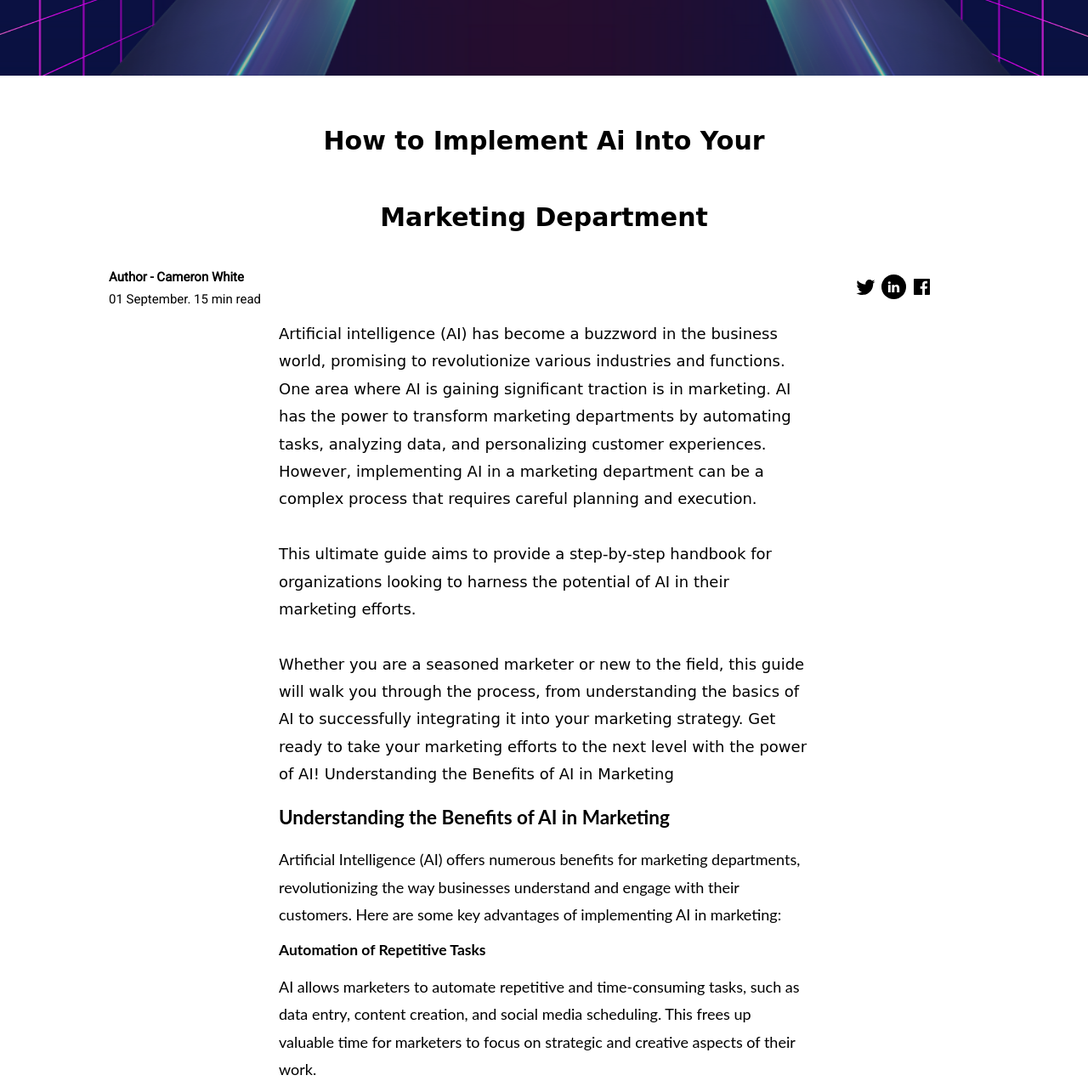
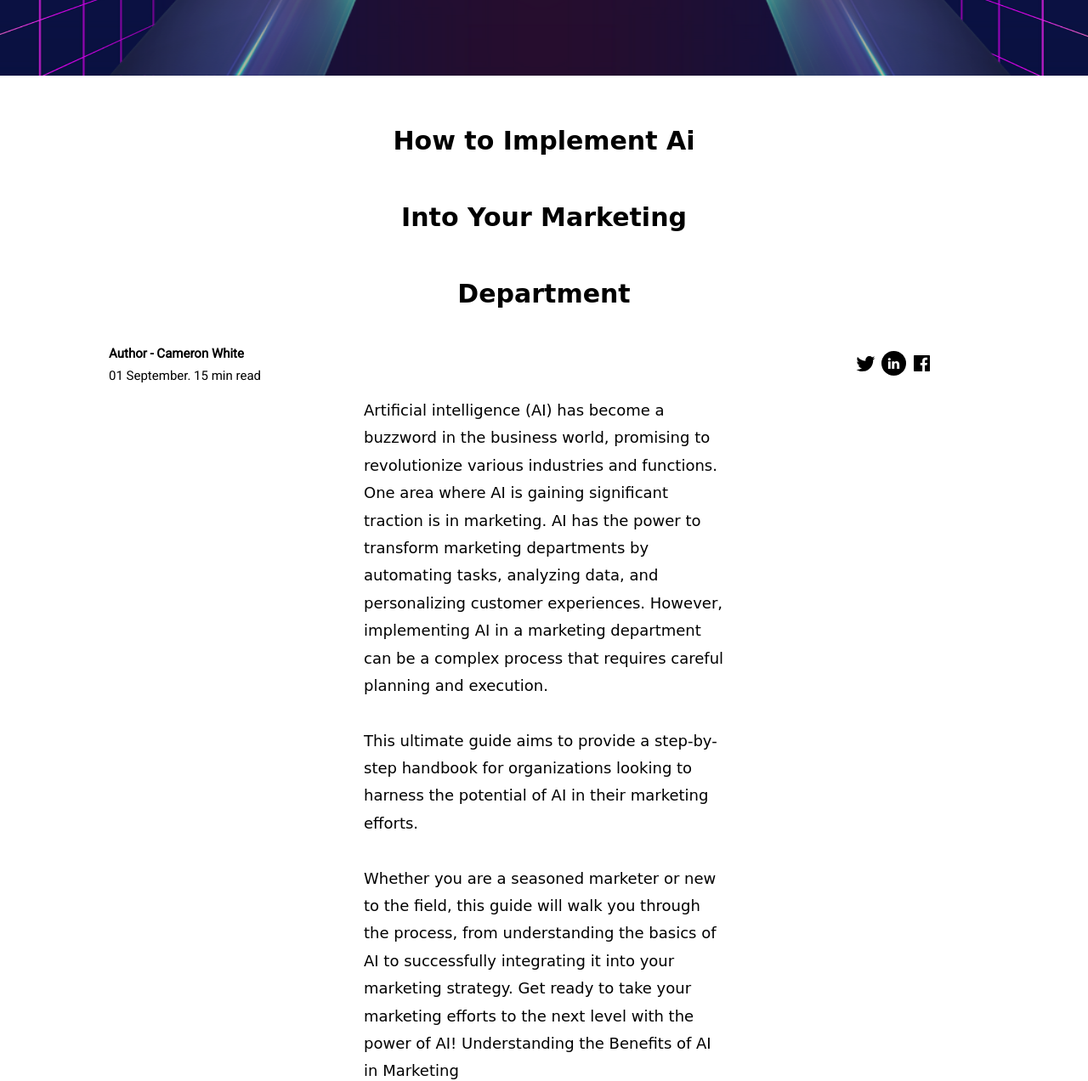
Before and after one commit to Camdubz/blog-personal-project, a plain HTML site: page blogpost1.html in a window 1280 px wide. Shown: the part 640-1912 px from the top of the page at 85% size. Drawn offline with Linux system fonts and the light colour scheme; a script that the page names is missing; a web font is replaced by a local one.

Commit message:
Adjust blog post margin

```diff
--- a/css/blogpost.css
+++ b/css/blogpost.css
@@ -12,26 +12,26 @@
 .blog-post-content h1{
     text-align: center;
     line-height: 3;
-    margin-left: 200px;
-    margin-right: 200px;
+    margin-left: 300px;
+    margin-right: 300px;
 }
 .blog-post-content h2{
 
     line-height: 3;
-    margin-left: 200px;
-    margin-right: 200px;
+    margin-left: 300px;
+    margin-right: 300px;
 }
 .blog-post-content h3{
 
     line-height: 3;
-    margin-left: 200px;
-    margin-right: 200px;
+    margin-left: 300px;
+    margin-right: 300px;
 }
 .blog-post-content p{
     font-size: 18px;
     line-height: 1.8;
-    margin-left: 200px;
-    margin-right: 200px;
+    margin-left: 300px;
+    margin-right: 300px;
 }
 
 
```
Also changed, not shown: blogpost1.html (+1 -0 lines).
